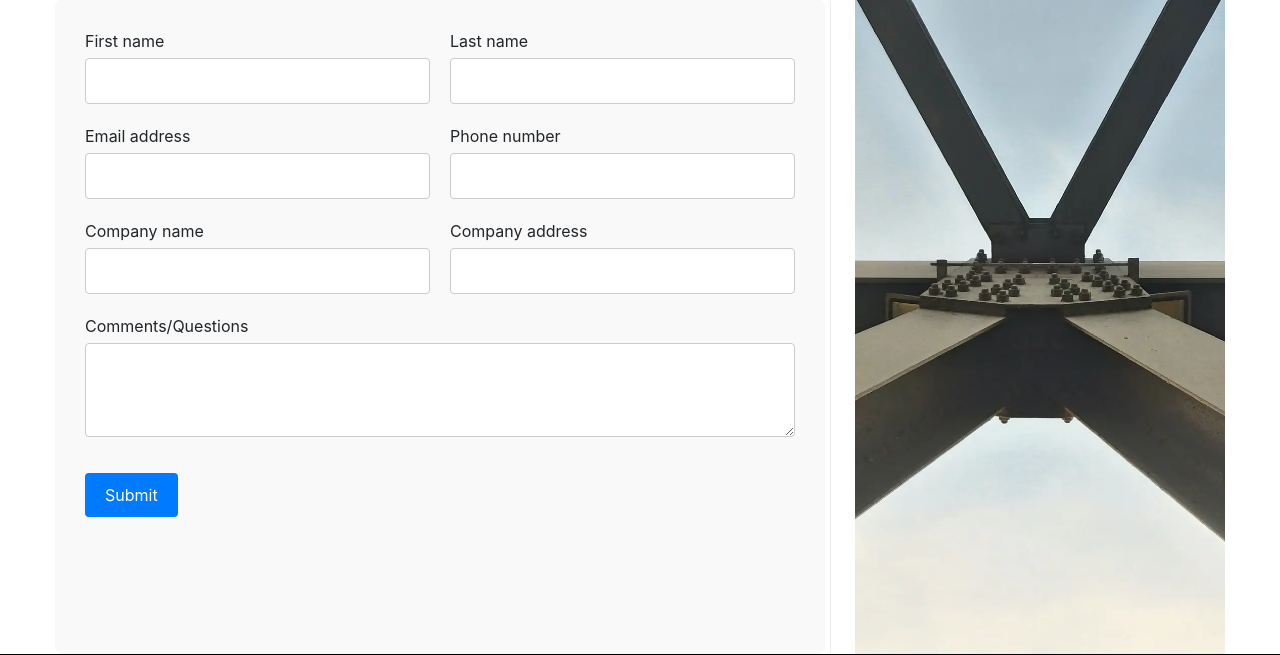
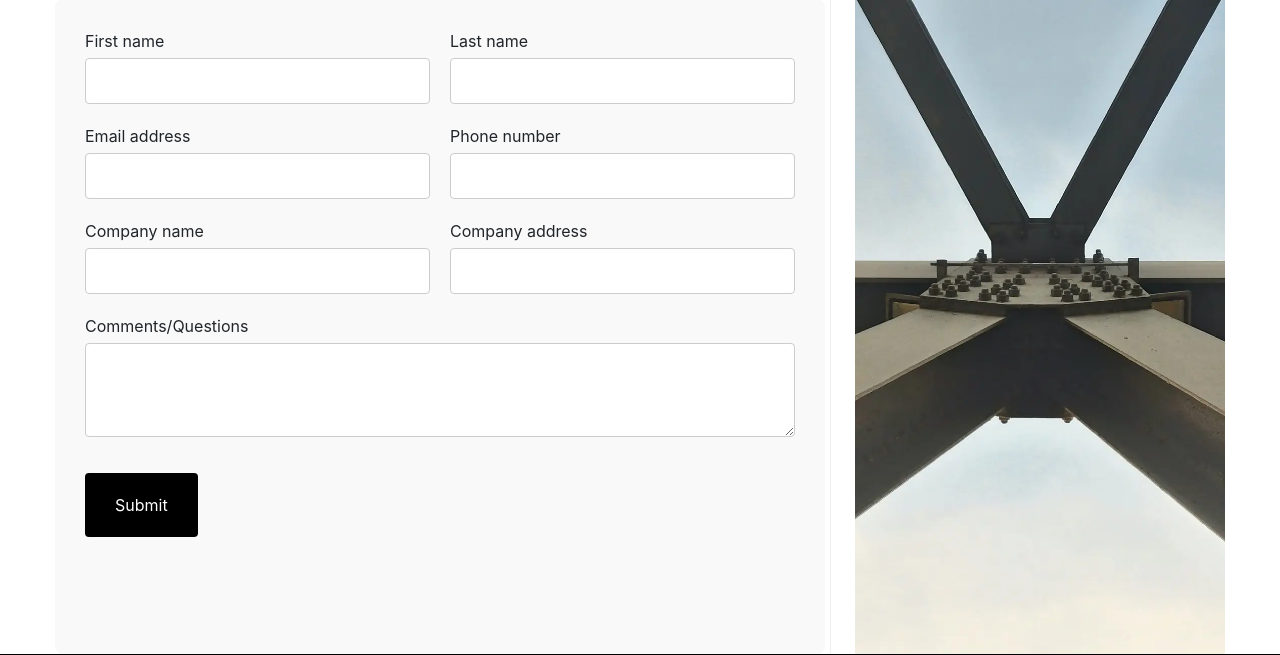
Before and after one commit to Intelli-Management-Group/CSMetal, a PHP site: page /contact.php in a window 1280 px wide. Shown: the part 1446-2101 px from the top of the page. Run offline with PHP 8.4, Linux system fonts and the light colour scheme.

Commit message:
button color change

```diff
--- a/contact.php
+++ b/contact.php
@@ -105,10 +105,10 @@
 
                 .elementor-button {
                     margin-top: 10px; /* Space above the button */
-                    background-color: #007bff; /* Button background color */
+                    background-color: #000000; /* Button background color */
                     color: white; /* Button text color */
                     border: none; /* No border for button */
-                    padding: 10px 20px; /* Padding for button */
+                    padding: 20px 30px; /* Padding for button */
                     border-radius: 4px; /* Rounded corners for button */
                     cursor: pointer; /* Pointer cursor on hover */
                 }
```
